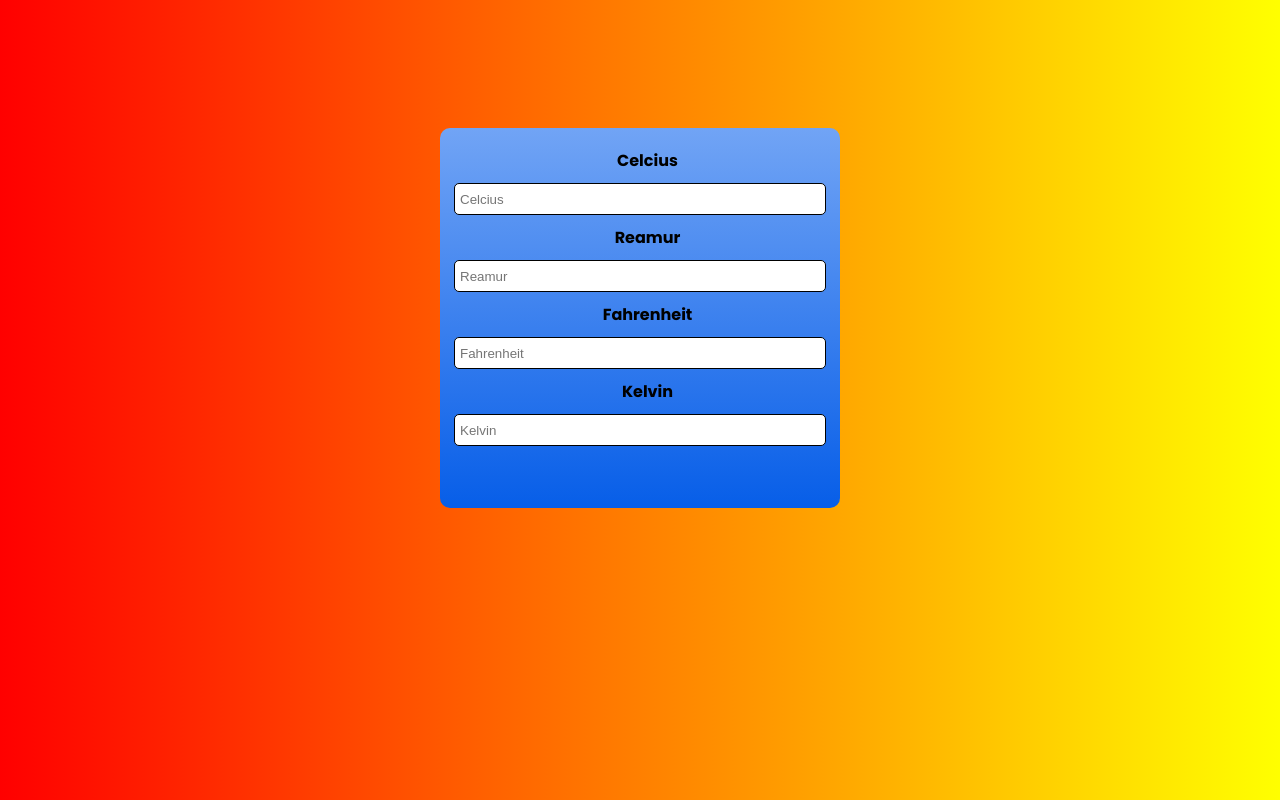
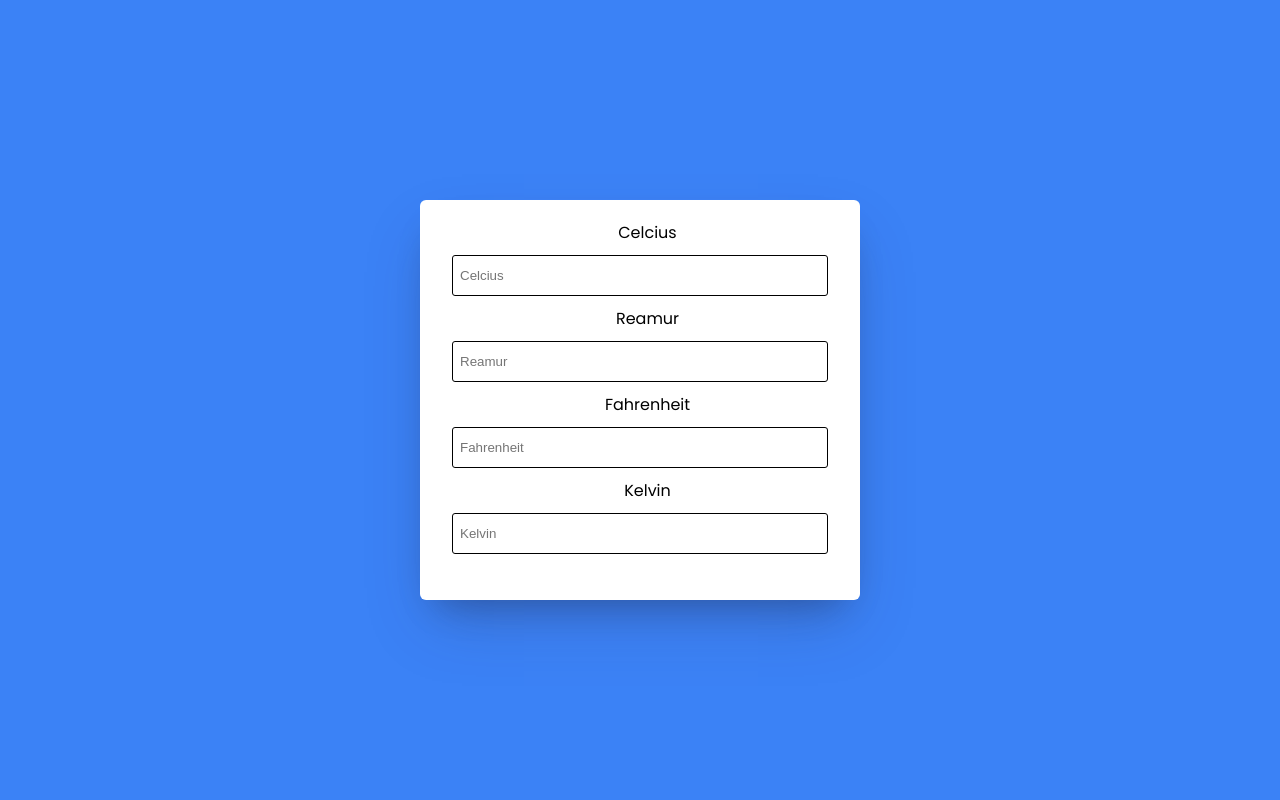
Before and after one commit to kkafi09/web-native-projects, a plain HTML site: page conversionTemperature/index.html in a window 1280 px wide. Drawn offline with Linux system fonts and the light colour scheme.

Commit message:
fixing desain

```diff
--- a/conversionTemperature/style.css
+++ b/conversionTemperature/style.css
@@ -6,42 +6,42 @@
 }
 body {
   box-sizing: border-box;
-  background-image: linear-gradient(to right, red, yellow);
+  background-color: rgb(59 130 246);
 }
 
-.inputs {
-  background-image: linear-gradient(to bottom, #71a4f5, #075ee8);
-  box-shadow: 5px, 5px, 5px, 5px, rgba(0, 0, 0, 0.5);
-  border-radius: 10px;
+.conversion {
+  background-color: #ffff;
+  box-shadow: rgba(50, 50, 93, 0.25) 0px 30px 60px -12px,
+    rgba(0, 0, 0, 0.3) 0px 18px 36px -18px;
+  border-radius: 6px;
   width: 400px;
-  height: 380px;
-  margin: 10% auto;
+  height: 360px;
+  position: absolute;
+  top: 50%;
+  left: 50%;
+  transform: translate(-50%, -50%);
   justify-content: center;
   align-items: center;
   text-align: center;
+  padding: 20px;
 }
 
 p {
   margin-left: 15px;
-  font-weight: bold;
+  font-weight: 500;
   font-family: "Poppins", sans-serif;
 }
 
-.conversion {
-  padding-top: 20px;
-}
-
 .input {
-  width: 100%;
   display: block;
   width: 90%;
   margin: 10px auto;
   outline: none;
-  height: 20px;
+  height: 25px;
   border: 1px solid black;
-  border-radius: 5px;
+  border-radius: 3px;
 }
 
 input[type="number"] {
-  padding: 5px;
+  padding: 7px;
 }
```
